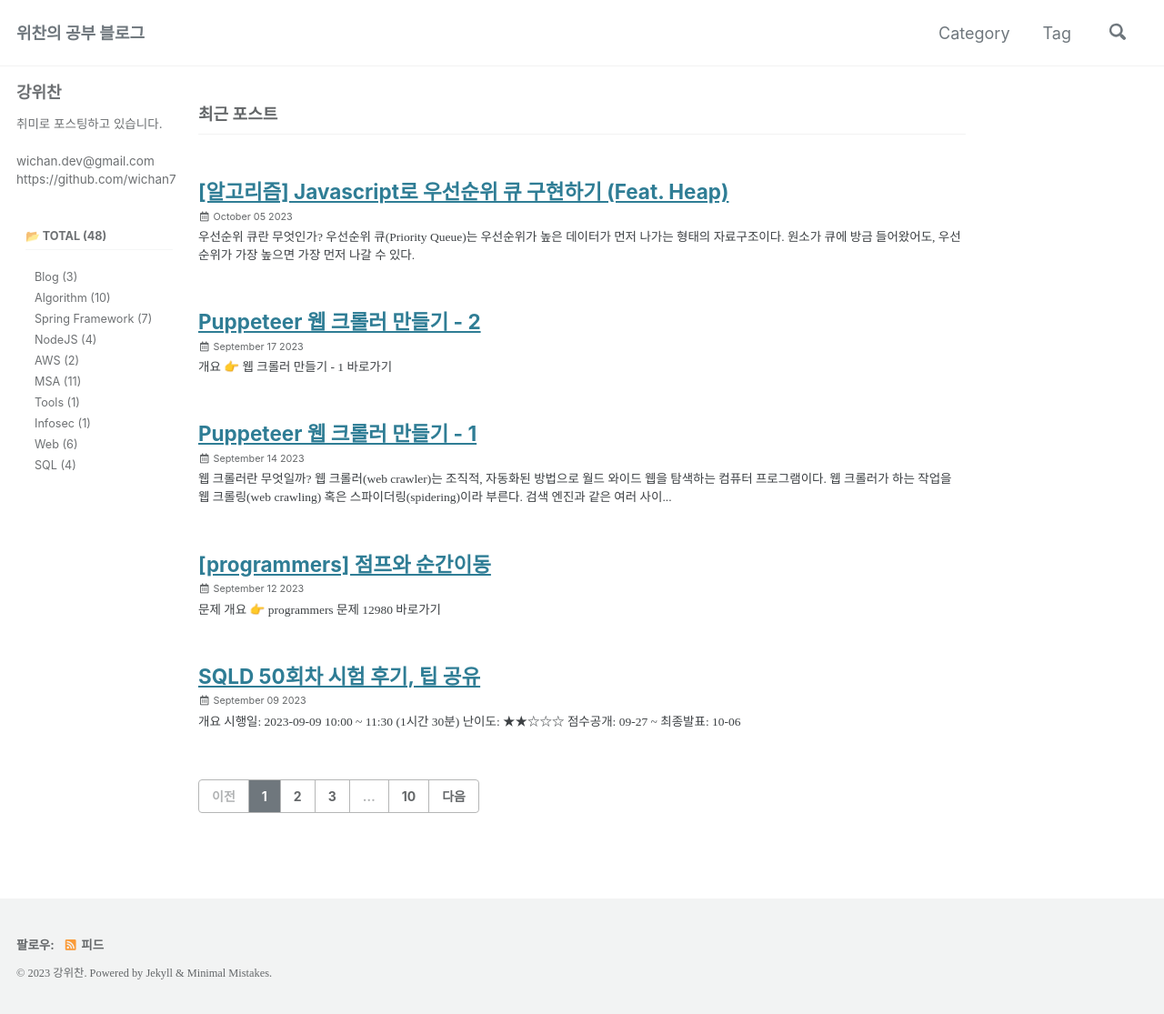
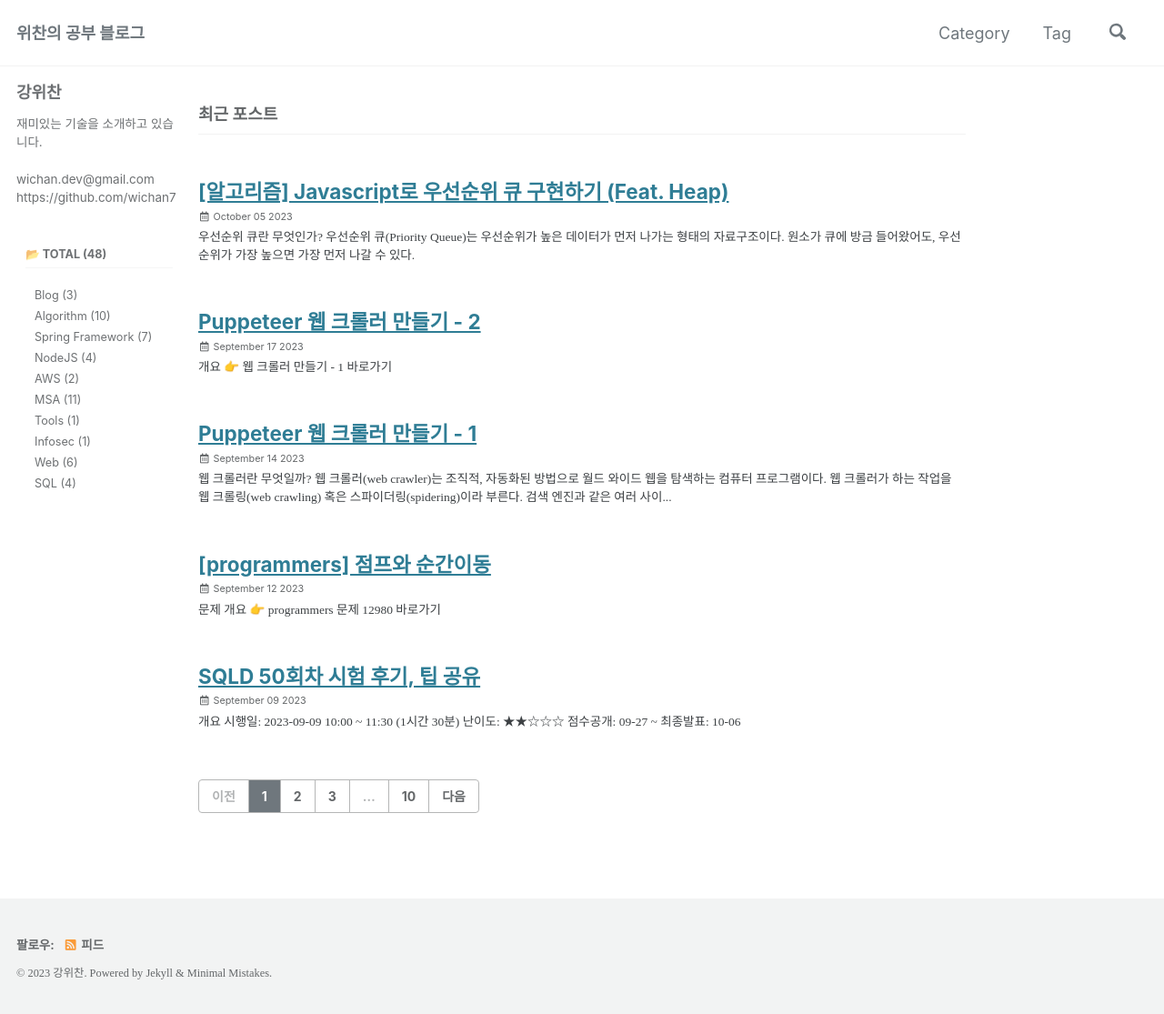
Before and after one commit to wichan7/wichan7.github.io, a Jekyll site: the page built from index.html, in a window 1280 px wide and 1115 px high. Shown: the whole window at 91% size. Built offline with Jekyll 4.4.1, drawn with Linux system fonts in a browser that asks for light colours; cached includes are drawn as plain includes; some web fonts are replaced; the list of posts is cut into pages by our own code.

Commit message:
Style: Bio Contents 수정

```diff
--- a/_config.yml
+++ b/_config.yml
@@ -97,7 +97,7 @@ author:
   name             : "강위찬"
   avatar           : # path of avatar image, e.g. "/assets/images/bio-photo.jpg"
   bio              : "
-  취미로 포스팅하고 있습니다.<br>
+  재미있는 기술을 소개하고 있습니다.<br>
   <br>
   [wichan.dev@gmail.com](mailto://wichan.dev@gmail.com)<br>
   [https://github.com/wichan7](https://github.com/wichan7)
```
